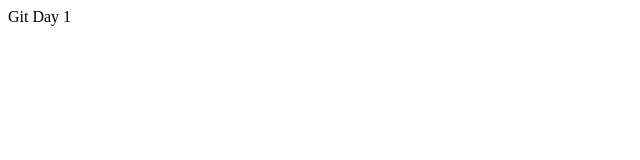
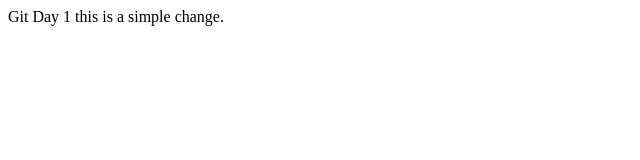
Before and after one commit to grafido/git-class, a plain HTML site: page index.html in a window 1280 px wide. Shown: the whole page, without its empty margins (0-640 px from the left). Drawn offline with Linux system fonts and the light colour scheme.

Commit message:
Clean Up

```diff
--- a/index.html
+++ b/index.html
@@ -8,5 +8,6 @@
 </head>
 <body>
     Git Day 1
+    this is a simple change.
 </body>
 </html>
```
Also changed, not shown: 1 other file.
